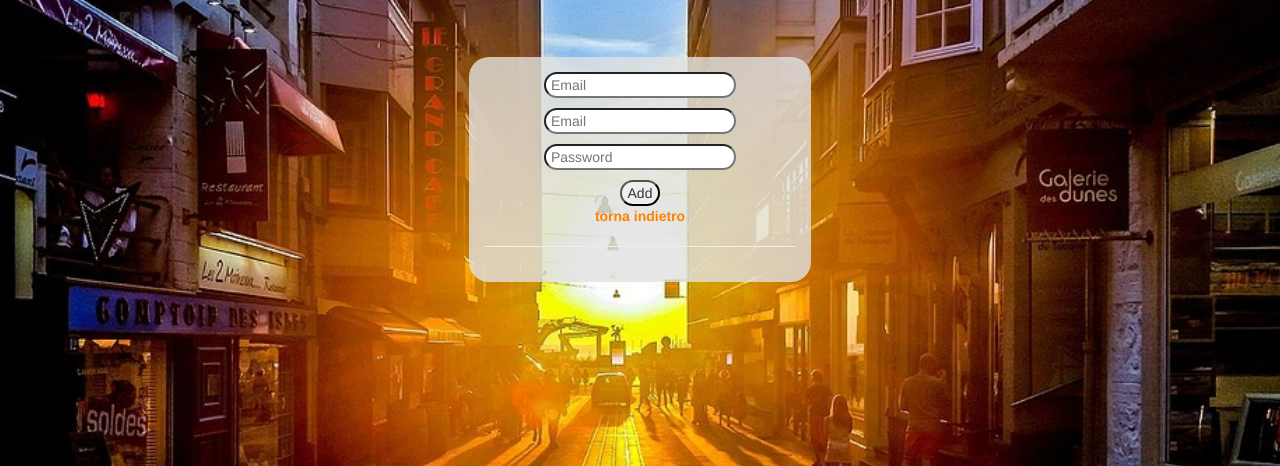
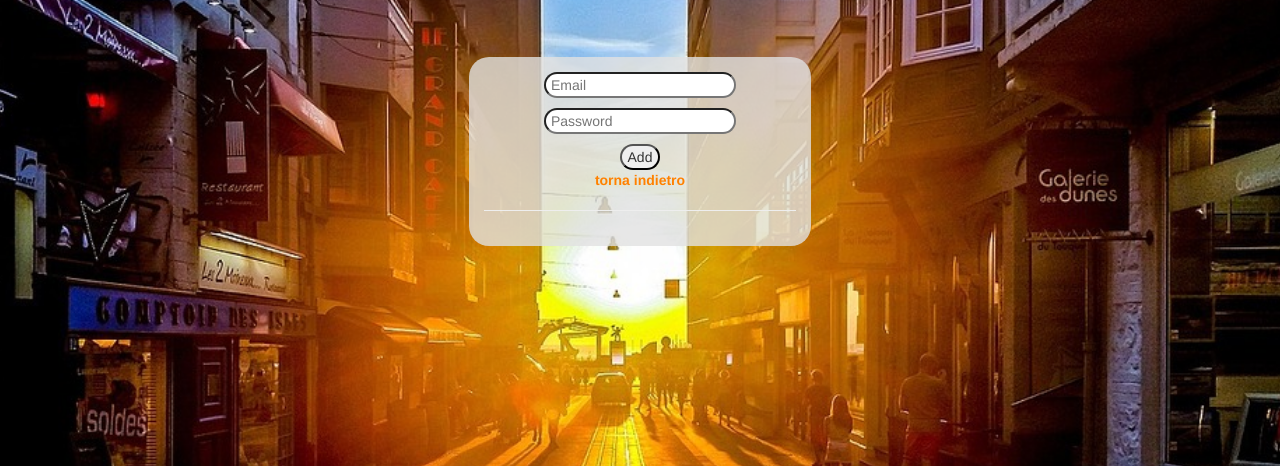
Before and after one commit to FabriSilve/SawProject, a PHP site: page /3.0/admin/addUser.php in a window 1280 px wide. Shown: the part 52-518 px from the top of the page. Run offline with PHP 8.4, Linux system fonts and the light colour scheme; some libraries are stand-ins or nearby versions.

Commit message:
riagguistato

```diff
--- a/3.0/admin/addUser.php
+++ b/3.0/admin/addUser.php
@@ -18,15 +18,10 @@ require("../page/navbar.php");
         <div class="text-center col-md-4 col-md-offset-4 radiusDiv liteBackground">
            <!-- <form name="login-form" method="post" action="addAdmin.php"> <!--onsubmit="return checkLogin()"-->
              <form name="login-form" method="post"> <!--onsubmit="return checkLogin()"-->
-                 <p>
-                     <input type="email" name="email" id="email" placeholder="Email" class="radiusDiv padding5" required>
-                 </p>
-                <p>
-                    <input type="email" name="email" id="email" placeholder="Email" class="radiusDiv padding5" required>
-                </p>
-                <p>
-                    <input type="password" name="password" id="password" placeholder="Password" class="radiusDiv padding5" required>
-                </p>
+                 <!--<p><input type="nome" name="nome" id="nome" placeholder="Nome" class="radiusDiv padding5" required></p>-->
+
+                <p><input type="email" name="email" id="email" placeholder="Email" class="radiusDiv padding5" required></p>
+                <p><input type="password" name="password" id="password" placeholder="Password" class="radiusDiv padding5" required></p>
                 <button type="submit" class="radiusDiv">
                     Add
                 </button>
```
